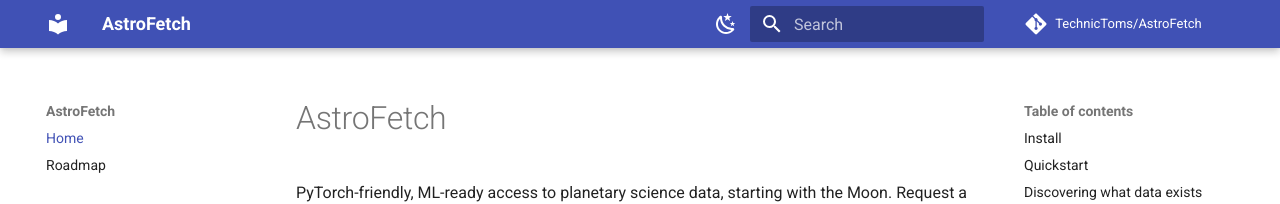
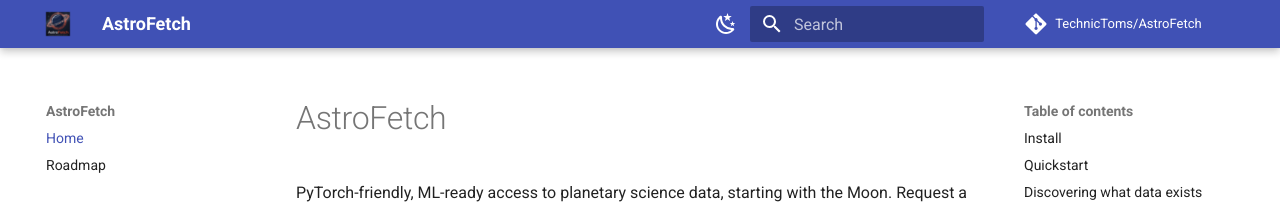
Before and after one commit to TechnicToms/AstroFetch, an MkDocs documentation site: the page built from docs/index.md, in a window 1280 px wide. Shown: the top 204 px of the page. Built offline with MkDocs 1.6.1 and Material for MkDocs 9.7.7, drawn with Linux system fonts in a browser that asks for light colours; comment, search, counter and statistics services are not loaded.

Commit message:
docs: add project logo to the README header

```diff
--- a/mkdocs.yml
+++ b/mkdocs.yml
@@ -5,6 +5,8 @@
 
 theme:
   name: material
+  logo: assets/astro-fetch-icon.jpg
+  favicon: assets/astro-fetch-icon.jpg
   palette:
     - media: "(prefers-color-scheme: light)"
       scheme: default
```
Also changed, not shown: README.md (+4 -0 lines), assets/astrofetch-logo.jpg (added), docs/assets/astro-fetch-icon.jpg (added).
